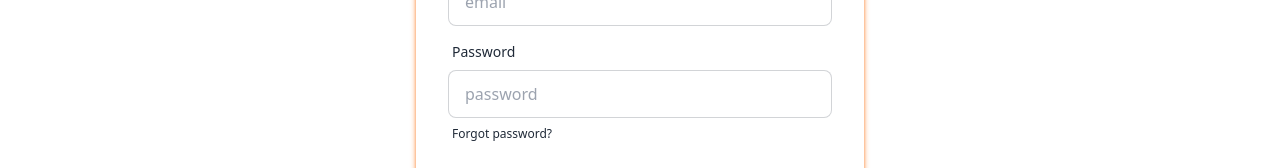
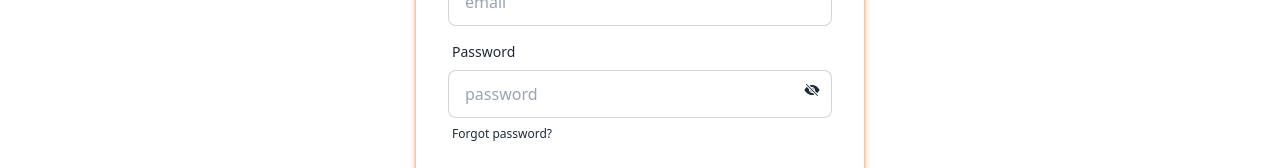
Before and after one commit to Nafisa-Tabassum-Mim/realstate, a React (Vite) app: page /login in a window 1280 px wide. Shown: the part 262-430 px from the top of the page. Built offline with nearby package versions, Linux system fonts and the light colour scheme; no server answers.

Commit message:
password eye used

```diff
--- a/src/components/Estate/BookedStorage.js
+++ b/src/components/Estate/BookedStorage.js
@@ -15,6 +15,7 @@ const setBookedId = (id) => {
     }
     return exist
 }
+
 const removeBookedListId = (id) => {
     let BookedList = JSON.parse(localStorage.getItem('Booked-list')) || [];
     BookedList = BookedList.filter(itemId => itemId !== id);
--- a/src/components/firebase/PrivateRoute.jsx
+++ b/src/components/firebase/PrivateRoute.jsx
@@ -10,7 +10,12 @@ const PrivateRoute = ({ children }) => {
     console.log('location = ', location.pathname, location)
 
     if (loading) {
-        return <span className="loading loading-infinity loading-lg"></span>
+        return(
+        <div className="fixed top-0 left-0 w-full h-full flex justify-center items-center bg-white bg-opacity-80 z-50">
+            {loading && (
+                <span className="loading loading-spinner loading-lg"></span>
+            )}
+        </div>)
     }
     if (user) {
         return children
--- a/src/components/pages/Login.jsx
+++ b/src/components/pages/Login.jsx
@@ -1,16 +1,19 @@
 import { Link, useLocation, useNavigate } from "react-router-dom";
 import { FcGoogle } from "react-icons/fc";
 import { SiGithub } from "react-icons/si";
-import { useContext } from "react";
+import { useContext, useState } from "react";
 import { AuthContext } from "../firebase/AuthProvider";
 import { ToastContainer, toast } from "react-toastify"
 import 'react-toastify/dist/ReactToastify.css';
+import { IoEye } from "react-icons/io5";
+import { IoEyeOff } from "react-icons/io5";
 
 const Login = () => {
 
     const { signIn, signInWithGoogle, signWithGithub } = useContext(AuthContext)
     const location = useLocation()
     const navigate = useNavigate()
+    const [showPass, setshowPass] = useState(false)
 
     const handleLogin = e => {
         e.preventDefault()
@@ -24,7 +27,7 @@ const Login = () => {
                 navigate(location?.state ? location.state : '/')
             })
             .catch((error) => {
-                toast.error(error.code)
+                toast.error("Email or Password is incorrect")
             })
     }
 
@@ -32,7 +35,6 @@ const Login = () => {
         signInWithGoogle()
             .then((result) => {
                 navigate(location?.state ? location.state : '/')
-
             })
             .catch((error) => {
                 toast.error(error.code)
@@ -62,7 +64,14 @@ const Login = () => {
                         <label className="label">
                             <span className="label-text">Password</span>
                         </label>
-                        <input type="password" placeholder="password" name="password" className="input input-bordered" required />
+                       <div className="relative">
+                       <input type={showPass ? "text" : "password"} placeholder="password" name="password" className="input input-bordered w-full" required />
+                        <span className="absolute top-3 right-3" onClick={() => setshowPass(!showPass)}>
+                            {showPass ? <IoEye /> : <IoEyeOff />
+                            }
+
+                        </span>
+                       </div>
                         <label className="label">
                             <a href="#" className="label-text-alt link link-hover">Forgot password?</a>
                         </label>
--- a/src/components/pages/Register.jsx
+++ b/src/components/pages/Register.jsx
@@ -1,14 +1,17 @@
-import { useContext } from "react";
+import { useContext, useState } from "react";
 import { Link, useLocation, useNavigate } from "react-router-dom";
 import { AuthContext } from "../firebase/AuthProvider";
 import { ToastContainer, toast } from "react-toastify"
 import 'react-toastify/dist/ReactToastify.css';
+import { IoEye } from "react-icons/io5";
+import { IoEyeOff } from "react-icons/io5";
 
 const Register = () => {
 
     const { createUser, updateUserId } = useContext(AuthContext)
     const location = useLocation()
     const navigate = useNavigate()
+    const [showPass,setshowPass]= useState(false)
 
     const handleRegister = e => {
         e.preventDefault();
@@ -16,7 +19,6 @@ const Register = () => {
         const photo = e.target.photo.value
         const email = e.target.email.value
         const password = e.target.password.value
-        // console.log(name,photo,email,password)
 
 
         // check pass
@@ -36,7 +38,6 @@ const Register = () => {
         // create user
         createUser(email, password)
             .then((result) => {
-                console.log(result.user)
                 toast.success('Your id is created successfully')
                 updateUserId(name, photo)
                     .then(() => {
@@ -74,7 +75,14 @@ const Register = () => {
                         <label className="label">
                             <span className="label-text">Password</span>
                         </label>
-                        <input type="password" name="password" placeholder="password" className="input input-bordered" required />
+                        <div className="relative">
+                       <input type={showPass ? "text" : "password"} placeholder="password" name="password" className="input input-bordered w-full" required />
+                        <span className="absolute top-3 right-3" onClick={() => setshowPass(!showPass)}>
+                            {showPass ? <IoEye /> : <IoEyeOff />
+                            }
+
+                        </span>
+                       </div>
                     </div>
                     <div className="form-control mt-6">
                         <button className="btn bg-orange-400 text-white hover:bg-orange-400 ">Register</button>
--- a/src/main.jsx
+++ b/src/main.jsx
@@ -50,7 +50,7 @@ const router = createBrowserRouter([
       },
       {
         path: '/userprofile',
-        element: <UserProfile></UserProfile>
+        element: <PrivateRoute><UserProfile></UserProfile></PrivateRoute>
       },
       {
         path: '/updateprofile',
```
